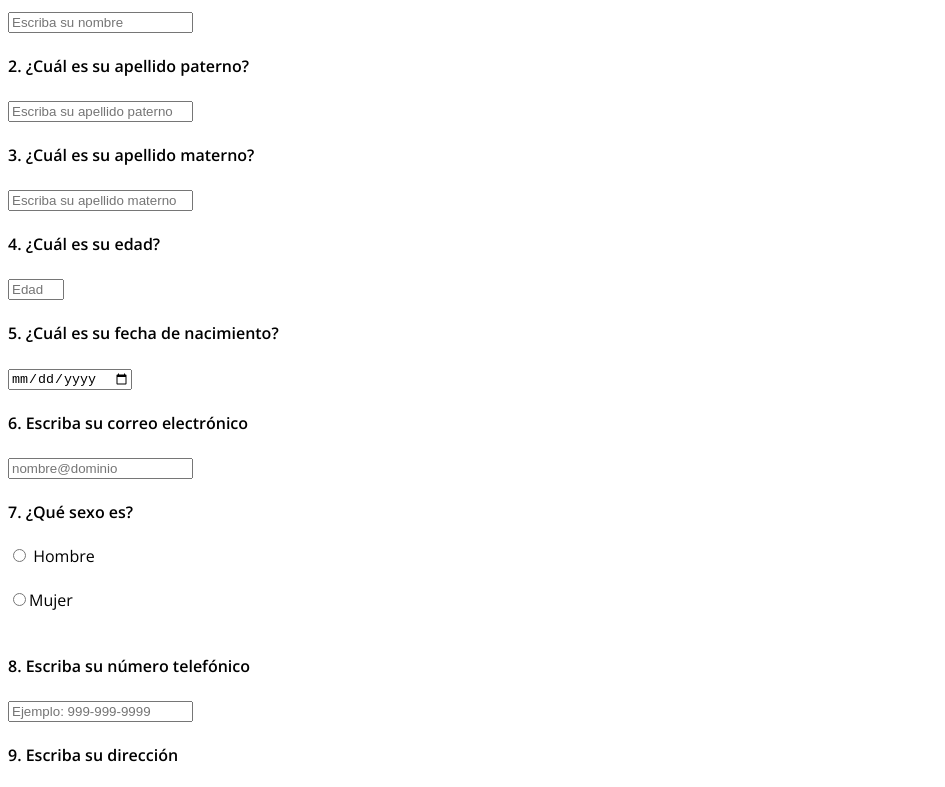
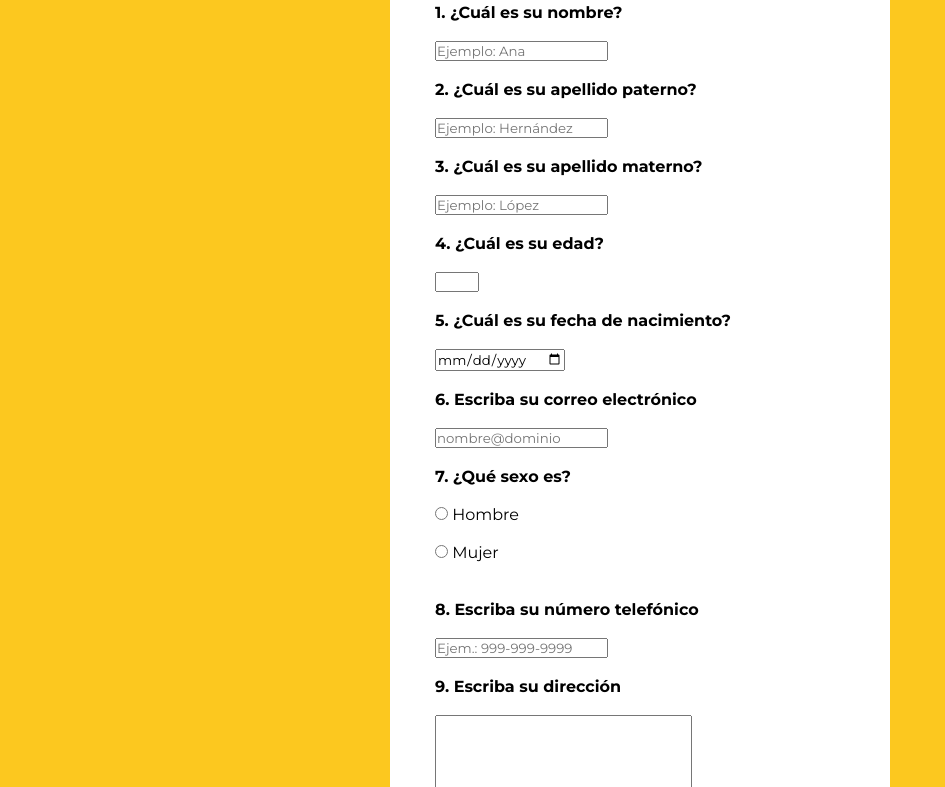
Before and after one commit to byte-264/fomulario-registro, a plain HTML site: page index.html in a window 1280 px wide. Shown: the part 120-907 px from the top of the page, without its empty margins (0-945 px from the left). Drawn offline with nearby package versions, Linux system fonts and the light colour scheme.

Commit message:
Add files via upload

```diff
--- /dev/null
+++ b/funciones.js
@@ -0,0 +1,42 @@
+ /*Funcion solo para escribir letras*/
+ function sololetras(e) {
+    key = e.keyCode || e.wich;
+    teclado = String.fromCharCode(key).toLowerCase();
+    letras =
+      " ABCDEFGHIJKLMNÑOPQRSTUVWXYZabcdefghijklmnñopqrstuvwxyzáéíóúÁÉÍÓÚ";
+    especiales = "8-37-38-46-164-";
+    teclado_especial = false;
+    for (var i in especiales) {
+      if (key == especiales[i]) {
+        teclado_especial = true;
+        break;
+      }
+    }
+    if (letras.indexOf(teclado) == -1 && !teclado_especial) {
+      return false;
+    }
+  }
+
+  function Enable()
+{
+document.registro.Educacion_preescolar.disabled=false;
+document.registro.Educacion_primaria.disabled=false;
+document.registro.Educacion_secundaria.disabled=false;
+document.registro.Educacion_media_superior.disabled=false;
+document.registro.Educacion_superior.disabled=false;
+}
+
+function Disable()
+{
+document.registro.Educacion_preescolar.disabled=true;
+document.registro.Educacion_primaria.disabled=true;
+document.registro.Educacion_secundaria.disabled=true;
+document.registro.Educacion_media_superior.disabled=true;
+document.registro.Educacion_superior.disabled=true;
+
+document.registro.Educacion_preescolar.checked=false;
+document.registro.Educacion_primaria.checked=false;
+document.registro.Educacion_secundaria.checked=false;
+document.registro.Educacion_media_superior.checked=false;
+document.registro.Educacion_superior.checked=false;
+}
--- a/index.html
+++ b/index.html
@@ -7,57 +7,15 @@
       href="https://fonts.googleapis.com/css2?family=IBM+Plex+Sans&family=Open+Sans:wght@400;600&display=swap"
       rel="stylesheet"
     />
-    <script>
-      /*Funcion solo para escribir letras*/
-      function sololetras(e) {
-        key = e.keyCode || e.wich;
-        teclado = String.fromCharCode(key).toLowerCase();
-        letras =
-          " ABCDEFGHIJKLMNÑOPQRSTUVWXYZabcdefghijklmnñopqrstuvwxyzáéíóúÁÉÍÓÚ";
-        especiales = "8-37-38-46-164-";
-        teclado_especial = false;
-        for (var i in especiales) {
-          if (key == especiales[i]) {
-            teclado_especial = true;
-            break;
-          }
-        }
-        if (letras.indexOf(teclado) == -1 && !teclado_especial) {
-          return false;
-        }
-      }
 
-	  function Enable()
-{
-document.registro.Educacion_preescolar.disabled=false;
-document.registro.Educacion_primaria.disabled=false;
-document.registro.Educacion_secundaria.disabled=false;
-document.registro.Educacion_media_superior.disabled=false;
-document.registro.Educacion_superior.disabled=false;
-}
-
-function Disable()
-{
-document.registro.Educacion_preescolar.disabled=true;
-document.registro.Educacion_primaria.disabled=true;
-document.registro.Educacion_secundaria.disabled=true;
-document.registro.Educacion_media_superior.disabled=true;
-document.registro.Educacion_superior.disabled=true;
-
-document.registro.Educacion_preescolar.checked=false;
-document.registro.Educacion_primaria.checked=false;
-document.registro.Educacion_secundaria.checked=false;
-document.registro.Educacion_media_superior.checked=false;
-document.registro.Educacion_superior.checked=false;
-}
-
-
-    </script>
+    <link rel="stylesheet" href="styles.css">
+    <script src="funciones.js"></script>
     <title>Formulario de registro</title>
   </head>
-  <body style="font-family: 'IBM Plex Sans', sans-serif;
-  font-family: 'Open Sans', sans-serif;">
+  <body>
+    <div class="wrapper">
     <h1><strong>Formulario de registro</strong></h1>
+    <br>
     <strong><!-- Programa hecho por Cadena Chacha Omar Ramiro
    del 4AMPr -->
     </strong>
@@ -71,7 +29,7 @@ document.registro.Educacion_superior.checked=false;
         </strong><br /><br />
         <input
           type="name"
-          placeholder="Escriba su nombre"
+          placeholder="Ejemplo: Ana"
           onkeypress="return sololetras(event)"
           id="nombre"
           name="Nombre"
@@ -85,7 +43,7 @@ document.registro.Educacion_superior.checked=false;
         </strong><br /><br />
         <input
           type="name"
-          placeholder="Escriba su apellido paterno"
+          placeholder="Ejemplo: Hernández"
           onkeypress="return sololetras(event)"
           id="apellido_paterno"
           name="Apellido paterno"
@@ -97,7 +55,7 @@ document.registro.Educacion_superior.checked=false;
         <br /><br />
         <input
           type="name"
-          placeholder="Escriba su apellido materno"
+          placeholder="Ejemplo: López"
           onkeypress="return sololetras(event)"
           id="apellido_materno"
           name="Apellido materno"
@@ -108,7 +66,7 @@ document.registro.Educacion_superior.checked=false;
         <strong><br />
         <label for="edad">4. ¿Cuál es su edad?</label>
         </strong><br /><br />
-        <input type="number" placeholder="Edad" min="1" max="99" name="4. Edad" id="edad" required />
+        <input type="number" min="1" max="99" name="4. Edad" id="edad" required />
         <br /><br />
 
 
@@ -151,7 +109,7 @@ document.registro.Educacion_superior.checked=false;
             value="Mujer"
             id="genero_1"
             required
-          /><label>Mujer</label>
+          /><label> Mujer</label>
 		  </label><br>
 
         <br /><br />
@@ -160,7 +118,7 @@ document.registro.Educacion_superior.checked=false;
         <input
           type="number"
           id="tel"
-          placeholder="Ejemplo: 999-999-9999"
+          placeholder="Ejem.: 999-999-9999"
           min="1"
           name="8. Numero telefónico"
           required/>
@@ -170,11 +128,9 @@ document.registro.Educacion_superior.checked=false;
 
         <label for="direccion"><strong>9. Escriba su dirección</strong></label>
         <br><br>
+        <textarea name="Dirección" id="direccion" cols="30" rows="10" required></textarea>
+        <br><br>
 
-
-
-        <input type="text" id="direccion" name="Dirección" required />
-        <br><br>
 
 
 
@@ -235,8 +191,9 @@ document.registro.Educacion_superior.checked=false;
           <br />
 
 			<label>
-			<label>Sí</label>
+
 			<input type="radio" name="12. Estudios" value="sí" Onclick="Enable();" required />
+      <label> Sí</label>
 			</label>
 
 			<label>
@@ -315,5 +272,6 @@ document.registro.Educacion_superior.checked=false;
         <button type="submit">Enviar</button>
       </p>
     </form>
+  </div>
   </body>
 </html>
--- /dev/null
+++ b/styles.css
@@ -0,0 +1,25 @@
+@import url('https://fonts.googleapis.com/css2?family=Montserrat:wght@400;700&display=swap');
+
+*{
+    margin: 0;
+    padding: 0;
+    box-sizing: border-box;
+    font-family: 'Montserrat', sans-serif;
+}
+
+body{
+    background: rgb(252, 200, 31);
+    padding: 0 10px;
+}
+
+.wrapper{
+    max-width: 500px;
+    width: 100%;
+    background: white;
+    margin: 20px auto;
+    padding: 45px;
+}
+
+h1{
+    text-align: center;
+}
```
